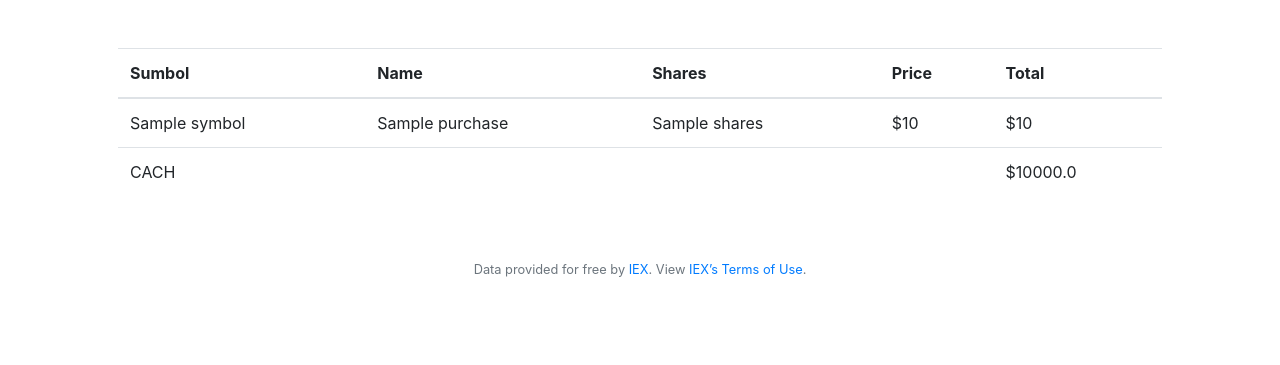
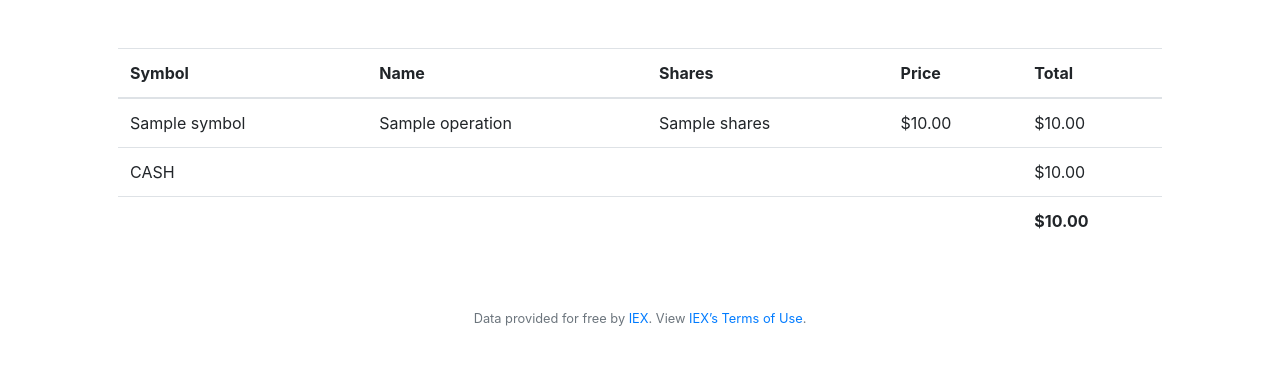
Before and after one commit to Aboidrees/CS50, a Flask app: template pset9/finance/templates/index.html in a window 1280 px wide. Shown: the part 76-441 px from the top of the page. Run offline with Flask 2, Linux system fonts and the light colour scheme; the template is opened without the code that fills it: most values are stand-ins (such as "Sample title", 1, 10 or a date in 2020); some libraries are stand-ins or nearby versions.

Commit message:
Week 9: Fincance $ end

```diff
--- a/pset9/finance/application.py
+++ b/pset9/finance/application.py
@@ -6,15 +6,18 @@ from flask_session import Session
 from tempfile import mkdtemp
 from werkzeug.exceptions import default_exceptions, HTTPException, InternalServerError
 from werkzeug.security import check_password_hash, generate_password_hash
-import requests, json
-
 from helpers import apology, login_required, lookup, usd
+from datetime import datetime as dt
 
 # Configure application
 app = Flask(__name__)
 
 # Ensure templates are auto-reloaded
 app.config["TEMPLATES_AUTO_RELOAD"] = True
+
+
+# export API_KEY=
+# export FLASK_APP=application.py
 
 
 # Ensure responses aren't cached
@@ -42,63 +45,89 @@ db = SQL("sqlite:///finance.db")
 if not os.environ.get("API_KEY"):
     raise RuntimeError("API_KEY not set")
 
-params = {'token': os.environ.get("API_KEY")}
 
 @app.route("/")
-# @login_required
+@login_required
 def index():
-    """Show portfolio of stocks"""
-    purchases = db.execute("SELECT * FROM purchases WHERE user_id=?", 1)
+    # Save the session in variable
+    user_id = session.get('user_id')
 
-    return render_template("index.html", purchases=purchases)
+    operations_records = db.execute(
+        "SELECT id, name, symbol, SUM(price) AS price, SUM(shares) AS shares "
+        "FROM operations "
+        "WHERE user_id=? GROUP BY symbol", user_id
+    )
+
+    user = db.execute("SELECT * FROM users WHERE id=?", user_id)
+
+    operations = []
+    for operation in operations_records:
+        data = lookup(operation['symbol'])
+
+        operation['price'] = data['price']
+        operations.append(operation)
+
+    return render_template("index.html", operations=operations, cash=user[0]['cash'])
 
 
 @app.route("/buy", methods=["GET", "POST"])
 @login_required
 def buy():
-    """Buy shares of stock"""
     if request.method == "POST":
+        # Save the form variable
         symbol = request.form.get('symbol')
         shares = request.form.get('shares')
 
+        # Save the session in variable
+        user_id = session.get('user_id')
+
         if not symbol or not shares:
-            return apology("All fileds are mandetory")
+            return apology("All fields are mandatory")
 
-        if int(shares) <= 0:
-            return apology("Shares value should be posative number")
+        if not shares.isdigit() or int(shares) <= 0:
+            return apology("Shares value should be positive number and greater than zero")
 
         data = lookup(symbol)
+        if data is None:
+            return apology("Not Found")
 
-        import time
+        user = db.execute("SELECT * FROM users WHERE id=?", user_id)
+        available_cash = float(user[0]['cash'])
 
-        user_id = session.get('user_id')
-        name = data['name']
-        price = usd(data['price'])
-        symbol = data['symbol']
-
-        _time = time.time()
-
-        result = db.execute(
-            "INSERT INTO purchases (user_id, name, symbol, price, shares, time) VALUES(?, ?, ?, ?, ?, ?)",
-            user_id, name, symbol, price, shares, _time
-        )
-
-        if result:
-            flash("Bought!")
-            return redirect('/')
+        if available_cash >= int(shares) * data['price']:
+            time = dt.now().strftime("%Y-%m-%d %H:%M:%S")
+            record_operation = db.execute(
+                "INSERT INTO operations (user_id, name, symbol, price, shares, type, time) "
+                "VALUES(?, ?, ?, ?, ?, 'buy', ?)",
+                user_id, data['name'], data['symbol'], data['price'], shares, time
+            )
+            if record_operation:
+                new_cash = available_cash - int(shares) * data['price']
+                update_cash = db.execute("UPDATE users SET cash=? WHERE id=?", new_cash, user_id)
+                if update_cash:
+                    flash("Sold!")
+                    return redirect('/')
+                else:
+                    apology("Couldn't update user cash")
+            else:
+                apology("Couldn't register the operation")
         else:
-            flash("Failed!")
-
+            apology('user cannot afford the number of shares at the current price')
     return render_template("buy.html")
-
-    # return apology("TODO")
 
 
 @app.route("/history")
 @login_required
 def history():
-    """Show history of transactions"""
-    return apology("TODO")
+    result = db.execute("SELECT * FROM operations WHERE user_id=?", 1)
+    operations = []
+
+    for operation in result:
+        if operation['type'] == "sel":
+            operation['shares'] *= -1
+        operations.append(operation)
+
+    return render_template("history.html", operations=operations)
 
 
 @app.route("/login", methods=["GET", "POST"])
@@ -149,7 +178,7 @@ def logout():
 
 
 @app.route("/quote", methods=["GET", "POST"])
-# @login_required
+@login_required
 def quote():
     """Get stock quote."""
     if request.method == "POST":
@@ -158,11 +187,11 @@ def quote():
         if symbol:
             data = lookup(symbol)
             if data is None:
-                return apology("Not Found", 404)
+                return apology("Not Found")
 
             return render_template('quoted.html', data=data)
         else:
-            return apology("Enter vaild symbol")
+            return apology("Enter valid symbol")
 
     return render_template('quote.html')
 
@@ -173,7 +202,7 @@ def register():
     if request.method == "POST":
         username = request.form.get('username')
         password = request.form.get('password')
-        cpassword = request.form.get('cpassword')
+        confirmation = request.form.get('confirmation')
 
         if not username:
             return apology("username field can not be blank")
@@ -186,17 +215,17 @@ def register():
         if not password:
             return apology("password field can not be blank")
 
-        if not cpassword:
+        if not confirmation:
             return apology("password confirmation field can not be blank")
 
-        if password != cpassword:
+        if password != confirmation:
             return apology("passwords do not match")
 
-        password =  generate_password_hash(password, method='pbkdf2:sha256', salt_length=8)
+        password = generate_password_hash(password, method='pbkdf2:sha256', salt_length=8)
 
         _id = db.execute("INSERT INTO users (username, hash) VALUES (?,?)", username, password)
         if _id:
-            session["user_id"]  = _id
+            session["user_id"] = _id
             return redirect('/')
         else:
             return redirect('/login')
@@ -207,8 +236,77 @@ def register():
 @app.route("/sell", methods=["GET", "POST"])
 @login_required
 def sell():
-    """Sell shares of stock"""
-    return apology("TODO")
+    if request.method == "POST":
+        # Save the form variable
+        symbol = request.form.get('symbol')
+        shares = request.form.get('shares')
+
+        # Save the session in variable
+        user_id = session.get('user_id')
+
+        # check if variable is empty
+        if not symbol or not shares:
+            return apology("All fields are mandatory")
+
+        # check if the shares is numaric
+        if not shares.isdigit() or int(shares) <= 0:
+            return apology("Shares value should be positive number and greater than zero")
+
+        # get stock data
+        data = lookup(symbol)
+
+        # check if the stock data is empty
+        if data is None:
+            return apology("Not Found")
+
+        # get user information to update the cash
+        user = db.execute("SELECT * FROM users WHERE id=?", user_id)
+        available_cash = float(user[0]['cash'])
+
+        # get company held shares information for check and update
+        user_shares = db.execute(
+            "SELECT id, name, symbol, SUM(price) AS price, SUM(shares) AS shares "
+            "FROM operations "
+            "WHERE user_id=? and symbol=? GROUP BY symbol ", user_id, symbol
+        )
+        available_shares = user_shares[0]['shares']
+
+        # check if the available stock shares can satisfy the sell operation
+        if available_shares >= int(shares):
+            time = dt.now().strftime("%Y-%m-%d %H:%M:%S")
+            record_operation = db.execute(
+                "INSERT INTO operations (user_id, name, symbol, price, shares, type, time) "
+                "VALUES(?, ?, ?, ?, ?, 'sell', ?)",
+                user_id, data['name'], data['symbol'], data['price'], (int(shares) * -1), time
+            )
+            # check if the operation is registered
+            if record_operation:
+                new_cash = available_cash + int(shares) * data['price']
+                update_cash = db.execute("UPDATE users SET cash=? WHERE id=?", new_cash, user_id)
+
+                # check if the cash is updated
+                if update_cash:
+
+                    # save flash success and redirect
+                    flash("Sold!")
+                    return redirect('/')
+                else:
+
+                    # apology if cash updated fails
+                    return apology("Couldn't update user cash")
+            else:
+
+                # apology if the operation is not registered
+                return apology("Couldn't register the operation")
+
+        else:
+
+            # apology if no sufficient stock shares
+            return apology('user cannot afford the number of shares at the current price')
+
+    # list of available stock shares
+    held_stocks = db.execute("SELECT * FROM operations GROUP BY symbol HAVING shares>0")
+    return render_template("sell.html", held_stocks=held_stocks)
 
 
 def errorhandler(e):
--- a/pset9/finance/templates/buy.html
+++ b/pset9/finance/templates/buy.html
@@ -1,7 +1,7 @@
 {% extends "layout.html" %}
 
 {% block title %}
-    Register
+    Buy
 {% endblock %}
 
 {% block main %}
--- a/pset9/finance/templates/index.html
+++ b/pset9/finance/templates/index.html
@@ -5,10 +5,10 @@
 {% endblock %}
 
 {% block main %}
-    <table class="table text-left"  >
+    <table class="table text-left">
         <thead>
         <tr>
-                <th>Sumbol</th>
+            <th>Symbol</th>
             <th>Name</th>
             <th>Shares</th>
             <th>Price</th>
@@ -16,20 +16,30 @@
         </tr>
         </thead>
         <tbody>
-            {% for purchase in purchases %}
+        {% set total = namespace(value=0) %}
+        {% set subtotal = 0.0 %}
+        {% for operation in operations %}
             <tr>
-                <td>{{ purchase.symbol }}</td>
-                <td>{{ purchase.name }}</td>
-                <td>{{ purchase.shares }}</td>
-                <td>${{ purchase.price }}</td>
-                <td>${{ (purchase.price * purchase.shares)|round(2) }}</td>
+                <td>{{ operation.symbol }}</td>
+                <td>{{ operation.name }}</td>
+                <td>{{ operation.shares }}</td>
+                <td>{{ operation.price | usd }}</td>
+                <td>
+                    {% set subtotal = (operation.price * operation.shares)|round(2) %}
+                    {% set total.value = total.value + subtotal %}
+                    {{ subtotal |usd}}
+                </td>
             </tr>
 
         {% endfor %}
         <tr>
-                <td>CACH</td>
+            <td>CASH</td>
             <td colspan="3"></td>
-                <td>$10000.0</td>
+            <td>{{ cash |usd}}</td>
+        </tr>
+        <tr>
+            <td colspan="4"></td>
+            <td><strong>{{ (cash + total.value)|usd }}</strong></td>
         </tr>
         </tbody>
     </table>
--- a/pset9/finance/templates/quote.html
+++ b/pset9/finance/templates/quote.html
@@ -1,7 +1,7 @@
 {% extends "layout.html" %}
 
 {% block title %}
-    Register
+    Quote
 {% endblock %}
 
 {% block main %}
--- a/pset9/finance/templates/quoted.html
+++ b/pset9/finance/templates/quoted.html
@@ -1,11 +1,11 @@
 {% extends "layout.html" %}
 
 {% block title %}
-    Register
+    Quote
 {% endblock %}
 
 {% block main %}
     <div>
-        A share of {{ data['name'] }} ({{ data['symbol'] }}) costs {{ data['price'] }}
+        A share of {{ data['name'] }} ({{ data['symbol'] }}) costs {{ data['price']|usd }}
     </div>
 {% endblock %}
```
Also changed, not shown: pset9/finance/.~c9_invoke_jOHrJS.py (deleted, +0 -163 lines), pset9/finance/requirements.txt (+30 -3 lines), pset9/finance/templates/history.html (added, +29 -0 lines), pset9/finance/templates/register.html (+10 -4 lines), pset9/finance/templates/sell.html (added, +26 -0 lines), pset9/finance/finance.db. Lines whose indentation alone changed are shown as unchanged.
